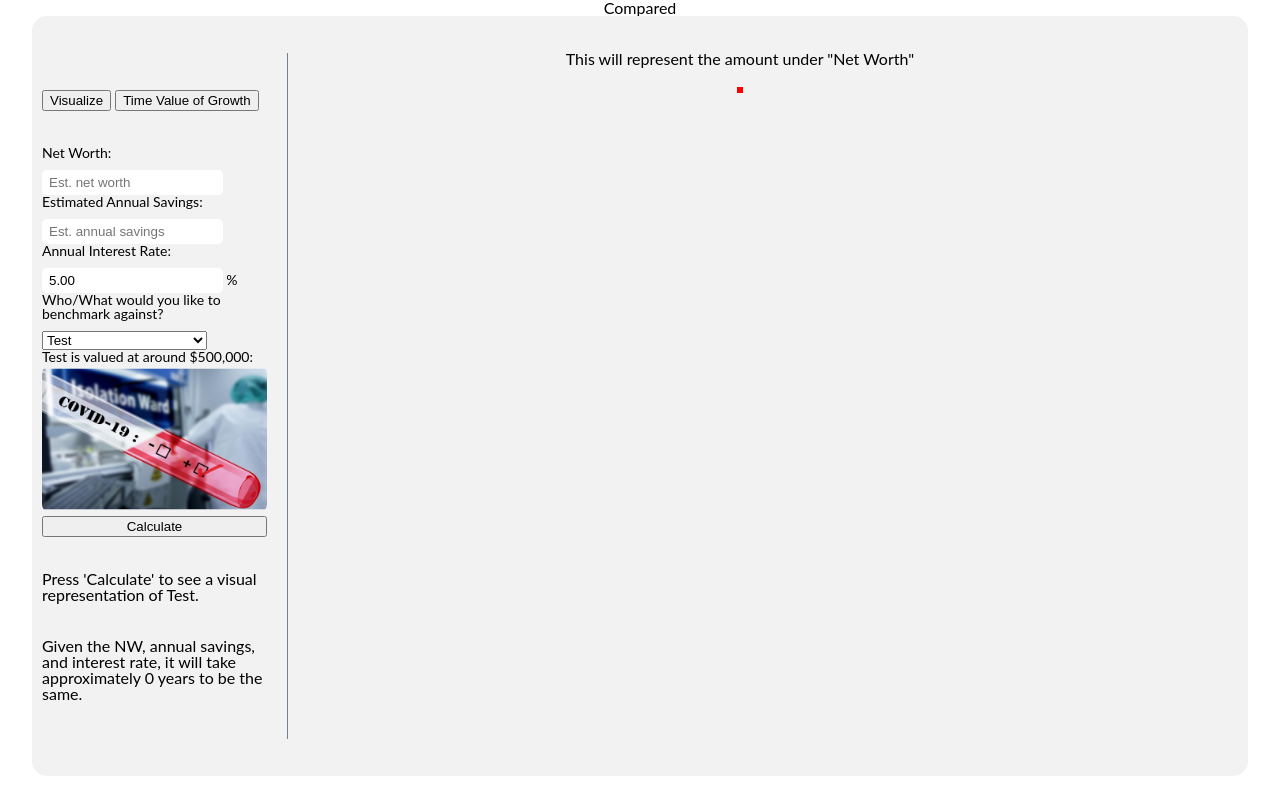
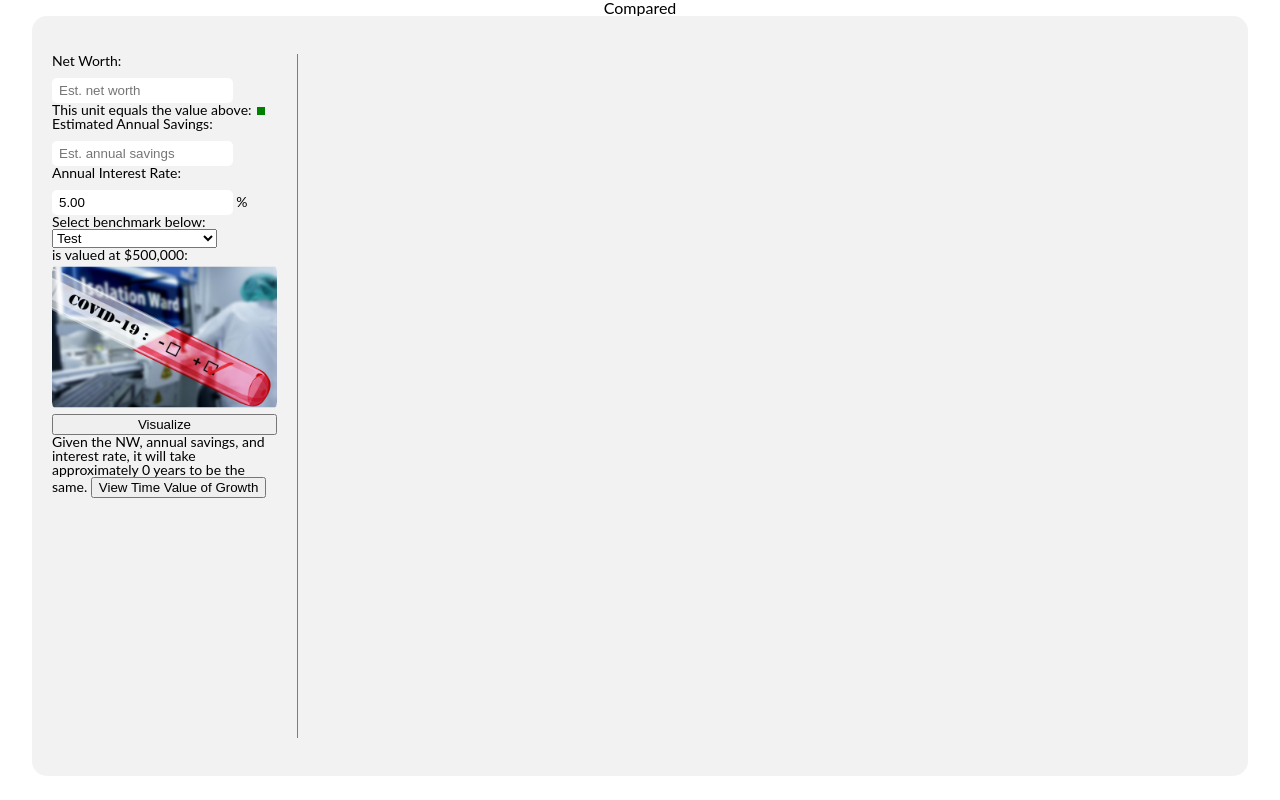
Before and after one commit to darrickyong/compared, a website: page index.html in a window 1280 px wide. Drawn offline with nearby package versions, Linux system fonts and the light colour scheme.

Commit message:
updated additional styling

```diff
--- a/assets/javascripts/index.js
+++ b/assets/javascripts/index.js
@@ -44,7 +44,6 @@ document
       netWorth[
         document.getElementsByClassName("user-selection")[0].selectedIndex
       ].val;
-    document.getElementById("user-worth").innerHTML = `This represents $${conv_number(parseFloat(baseline))}`;
     if ((compare / baseline) > 40000) {
       if (window.confirm("It seems like there is a vast disparity, which will cause an usually long load time. Are you sure you want to continue?")) {
         update(compare / baseline);
@@ -58,7 +57,7 @@ const height = 550;
 const offset = 20;
 const groupSpacing = 0;
 const cellSpacing = 1;
-const cellSize = 6;
+const cellSize = 8;
 const updateDuration = 125;
 const updateDelay = updateDuration / 500;
 
@@ -70,9 +69,7 @@ const netWorth = [
 ]
 
 const selection = d3
-  .select(".user-compare")
-  .append("select")
-  .attr("class", "user-selection")
+  .select(".user-selection")
 
 const options = selection.selectAll("option")
   .data(netWorth)
@@ -86,13 +83,6 @@ options.text( d => {
     return d.name;
   })
 
-
-// const svg = d3
-//   .select(".svg")
-//   .append("svg")
-//   .attr("width", "100%")
-//   .style("background", "#F2F2F2");
-
 const you = d3.select(".this-is-you")
   .append("svg")
   .attr("width", cellSize)
@@ -100,7 +90,7 @@ const you = d3.select(".this-is-you")
   .append("rect")
   .attr("width", cellSize)
   .attr("height", cellSize)
-  .style("fill", "red")
+  .style("fill", "green")
 
 const compareImg = d3.select(".this-is-else")
   .append("svg")
@@ -113,9 +103,9 @@ const compareImg = d3.select(".this-is-else")
   .attr("xlink:href",
     netWorth[document.getElementsByClassName("user-selection")[0].selectedIndex].img)
 
-const compareName = d3
-  .selectAll(".compare-name")
-  .text(netWorth[document.getElementsByClassName("user-selection")[0].selectedIndex].name);
+// const compareName = d3
+//   .selectAll(".compare-name")
+//   .text(netWorth[document.getElementsByClassName("user-selection")[0].selectedIndex].name);
 
 const compareVal = d3
   .select("#compare-val")
@@ -126,8 +116,8 @@ document
   .addEventListener("change", (e) => {
     setYears(e);
     compareImg.attr("xlink:href", netWorth[e.target.selectedIndex].img);
-    compareName.text(`${ netWorth[e.target.selectedIndex].name }`);
     compareVal.text(`${ conv_number(netWorth[e.target.selectedIndex].val) }`);
+    // compareName.text(`${ netWorth[e.target.selectedIndex].name }`);
     // let baseline = document.getElementsByClassName("user-worth")[0].value;
     // let compare = netWorth[document.getElementsByClassName("user-selection")[0].selectedIndex].val;
     // // update(compare/baseline);
@@ -135,8 +125,6 @@ document
 
 const svg = d3.select(".blocks")
   .append("svg")
-
-// const svg = d3.select(".testing")
 
 let block = svg
   .append("g")
@@ -160,9 +148,7 @@ const update = size => {
       const x1 = Math.floor((i % 100) / 10);
       // const x1 = Math.floor((i % 50) / 10);
       const xblock = groupSpacing * x0 + (cellSpacing + cellSize) * (x1 + x0 * 10);
-      // debugger
       // const xblock = groupSpacing * x0 + (cellSpacing + cellSize) * (x1 + x0 * 5);
-      // debugger
       return xblock;
     })
     .attr("y", i => {
@@ -171,9 +157,7 @@ const update = size => {
       const y1 = Math.floor(i % 10);
       // const y1 = Math.floor(i % 5);
       const yblock = groupSpacing * y0 + (cellSpacing + cellSize) * (y1 + y0 * 10);
-      // debugger
       // const yblock = groupSpacing * y0 + (cellSpacing + cellSize) * (y1 + y0 * 10);
-      // debugger
       return yblock;
     })
     .transition()
@@ -183,15 +167,3 @@ const update = size => {
     .duration(updateDuration)
     .attr("width", cellSize);
 }
-
-// document
-//   .getElementsByClassName("slide-button")[0]
-//   .addEventListener("click", (e) => {
-//     update(1)
-//   });
-
-// document
-//   .getElementsByClassName("zoom-button")[0]
-//   .addEventListener("click", (e) => {
-//     update(10)
-//   });
--- a/assets/stylesheets/main.css
+++ b/assets/stylesheets/main.css
@@ -19,21 +19,21 @@ body {
 .main-left {
   display: flex;
   align-items: center;
-  width: 200px;
-  min-width: 200px;
+  width: 275px;
 }
 
 .main-left-container {
   display: flex;
   flex-direction: column;
-  justify-content: space-around;
-  height: 85%;
-  padding: 20px 20px 20px 10px;
+  justify-content: space-between;
+  height: 90%;
+  padding: 0px 20px;
   border-right: 1px solid slategray;
 }
 
 .summary {
   font-size: 14px;
+  height: 100%;
 }
 
 #user-form {
@@ -50,7 +50,7 @@ body {
 }
 
 .user-compare > select {
-  margin-top: 10px;
+
 }
 
 .main-right {
@@ -67,20 +67,17 @@ body {
   width: 100%;
   margin-top: 15px;
 }
+
 .this-is-you {
-  display: flex;
-  flex-direction: column;
+  display: inline-block;
+  /* flex-direction: column;
   justify-content: center;
   align-items: center;
-  text-align: center;
+  text-align: center; */
 }
 
-#user-worth {
-  margin-top: 20px;
-}
-
-.this-is-you > svg {
-  margin-top: 20px;
+.this-is-you svg {
+  margin-left: 5px;
 }
 
 .this-is-else {
@@ -91,7 +88,7 @@ body {
   border: none;
 }
 
-.main-right-body {
+.main-right-container {
   display: flex;
   flex-direction: column;
   justify-content: center;
@@ -102,16 +99,17 @@ body {
 
 .blocks {
   display: flex;
-  flex-direction: column;
-  width: 90%;
-  height: 90%;
+  align-items: center;;
+  width: 100%;
+  height: 940px;
   /* border: 1px solid black; */
   overflow: scroll;
 }
 
 .blocks > svg {
   min-width: 5000%;
-  min-height: 165%
+  height: 100%;
+  /* min-height: 165% */
 }
 
 rect {
--- a/index.html
+++ b/index.html
@@ -16,10 +16,6 @@
   <div class="main">
     <div class="main-left">
       <div class="main-left-container">
-        <div>
-          <button class="visualize-button">Visualize</button>
-          <button class="tvm-button">Time Value of Growth</button>
-        </div>
         <div class="summary">
           <form id="user-form">
             <label> Net Worth:
@@ -29,6 +25,9 @@
                 step="0.01"
                 placeholder="Est. net worth">
             </label>
+
+            <div class="this-is-you">This unit equals the value above:</div>
+
             <label> Estimated Annual Savings:
               <input
                 type="number"
@@ -42,48 +41,34 @@
                   type="number"
                   class="user-interest"
                   value="5.00"
-                  step="0.01"
-                  placeholder="Enter annual interest">
+                  step="0.01">
                 %
               </span>
             </label>
 
             <div class="user-compare">
               <span>
-                Who/What would you like to benchmark against?
+                Select benchmark below:
               </span>
+              <select class="user-selection"></select>
+              <div> is valued at $<span id="compare-val"></span>:</div>
             </div>
-            <div><span class="compare-name"></span> is valued at around $<span id="compare-val"></span>:</div>
 
             <div class="this-is-else"></div>
-            <button>Calculate</button>
+            <button>Visualize</button>
           </form>
-
+          <div class="tvm">
+            Given the NW, annual savings, and interest rate, it will take approximately <span id="years">0</span> years to be the same.
+            <button class="tvm-button">View Time Value of Growth</button>
+          </div>
         </div>
 
-        <div>
-          Press 'Calculate' to see a visual representation of <span class="compare-name"></span>.
-        </div>
-
-        <div>
-          Given the NW, annual savings, and interest rate, it will take approximately <span id="years">0</span> years to be the same.
-        </div>
 
       </div>
     </div>
 
     <div class="main-right">
-      <div class="main-right-header">
-        <div class="this-is-you">
-          <div id="user-worth">This will represent the amount under "Net Worth"</div>
-        </div>
-        <!-- <div class="this-is-else">
-          <div>
-            We will compare to:
-          </div>
-        </div> -->
-      </div>
-      <div class="main-right-body">
+      <div class="main-right-container">
         <div class="blocks">
         </div>
       </div>
```
